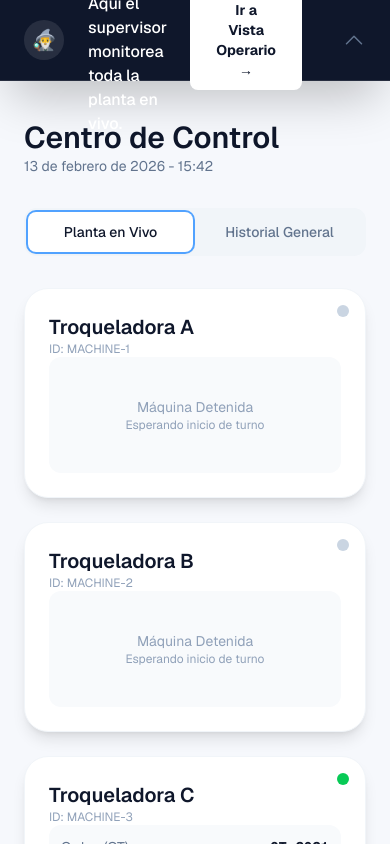
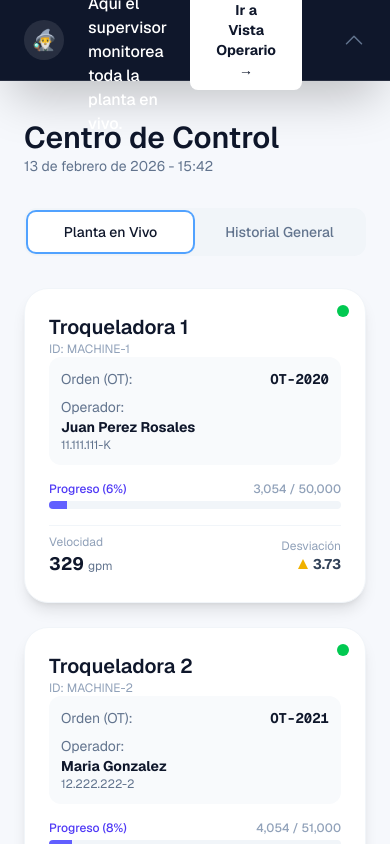
Before and after one commit to Dxeg0o/test_rahue, a Next.js app in the folder rahue/: page / in a window 390 px wide. Shown: the top 844 px of the page. Built offline with nearby package versions, Linux system fonts and the light colour scheme.

Commit message:
feat: Introduce machine stop tracking, enhanced order and performance metrics, and update UI for live time and grid layout.

```diff
--- a/rahue/src/app/page.tsx
+++ b/rahue/src/app/page.tsx
@@ -3,7 +3,7 @@
 import { useDemo } from "@/lib/demo-context";
 import { format } from "date-fns";
 import { es } from "date-fns/locale";
-import { useState } from "react";
+import { useState, useEffect } from "react";
 import {
   AreaChart,
   Area,
@@ -14,18 +14,6 @@ import {
   ResponsiveContainer
 } from "recharts";
 import { GeneralHistoryView } from "@/components/general-history-view";
-
-// --- Mock Data ---
-const performanceData = [
-  { time: "08:00", speed: 45, target: 50 },
-  { time: "09:00", speed: 52, target: 50 },
-  { time: "10:00", speed: 60, target: 50 },
-  { time: "11:00", speed: 20, target: 50 },
-  { time: "12:00", speed: 65, target: 50 },
-  { time: "13:00", speed: 62, target: 50 },
-];
-
-
 
 export default function HomePage() {
   const { machines } = useDemo();
@@ -38,6 +26,14 @@ export default function HomePage() {
 
   // Detail View Sub-tabs
   const [detailTab, setDetailTab] = useState<"production" | "quality" | "stops">("production");
+  const [mounted, setMounted] = useState(false);
+  const [currentTime, setCurrentTime] = useState<Date>(new Date());
+
+  useEffect(() => {
+    setMounted(true);
+    const interval = setInterval(() => setCurrentTime(new Date()), 1000);
+    return () => clearInterval(interval);
+  }, []);
 
   const selectedMachine = machines.find(m => m.id === selectedMachineId);
 
@@ -66,7 +62,7 @@ export default function HomePage() {
                     {selectedMachineId ? selectedMachine?.name : "Centro de Control"}
                 </h1>
                 <p className="text-sm text-slate-500">
-                    {format(new Date(), "PPP - HH:mm", { locale: es })}
+                    {mounted ? format(currentTime, "PPP - HH:mm", { locale: es }) : "Cargando fecha..."}
                 </p>
             </div>
         </div>
@@ -96,11 +92,20 @@ export default function HomePage() {
 
       {/* 1. LIVE VIEW (GRID) */}
       {!selectedMachineId && activeView === "live" && (
-        <section className="grid grid-cols-1 gap-6 md:grid-cols-2 lg:grid-cols-3 animate-in fade-in slide-in-from-bottom-4 duration-500">
+        <section className="grid grid-cols-1 gap-6 md:grid-cols-2 lg:grid-cols-4 animate-in fade-in slide-in-from-bottom-4 duration-500">
           {machines.map((machine) => {
              const progress = machine.order && machine.order.targetUnits
                 ? getProgress(machine.metrics.totalUnits, machine.order.targetUnits)
                 : 0;
+
+             // Calculate Traffic Light based on Std Dev
+             const stdDev = machine.metrics.standardDeviation || 0;
+             let trafficColor = "text-green-500";
+             if (stdDev > 4) trafficColor = "text-red-500";
+             else if (stdDev > 2) trafficColor = "text-yellow-500";
+
+             // Triangle shape for traffic light container or icon
+             // Using a triangle SVG icon next to the indicator
 
              return (
                 <div
@@ -122,9 +127,12 @@ export default function HomePage() {
                                     <span className="text-slate-500">Orden (OT):</span>
                                     <span className="font-mono font-bold text-slate-900">{machine.order.id}</span>
                                 </div>
-                                <div className="flex justify-between text-sm">
+                                <div className="flex flex-col text-sm">
                                     <span className="text-slate-500">Operador:</span>
-                                    <span className="font-bold text-slate-900">{machine.order.operatorRut}</span>
+                                    <span className="font-bold text-slate-900 truncate">
+                                        {machine.order.operatorName}
+                                    </span>
+                                    <span className="text-xs text-slate-500">{machine.order.operatorRut}</span>
                                 </div>
                             </div>
 
@@ -142,10 +150,22 @@ export default function HomePage() {
                                 </div>
                             </div>
 
-                            {/* Speed Mini-Indicator */}
+                            {/* Speed & Std Dev Indicator */}
                             <div className="pt-2 border-t border-slate-100 flex items-center justify-between">
-                                <span className="text-xs text-slate-400">Velocidad Actual</span>
-                                <span className="text-lg font-bold text-slate-900">{machine.metrics.currentSpeed} <span className="text-xs font-normal text-slate-500">gpm</span></span>
+                                <div>
+                                    <p className="text-xs text-slate-400">Velocidad</p>
+                                    <p className="text-lg font-bold text-slate-900">{machine.metrics.currentSpeed} <span className="text-xs font-normal text-slate-500">gpm</span></p>
+                                </div>
+                                <div className="flex flex-col items-end">
+                                     <p className="text-xs text-slate-400">Desviación</p>
+                                     <div className="flex items-center gap-1">
+                                        {/* Triangle Icon */}
+                                        <svg width="12" height="12" viewBox="0 0 24 24" fill="currentColor" className={trafficColor}>
+                                            <path d="M12 2L2 22h20L12 2z" />
+                                        </svg>
+                                        <span className="text-sm font-bold text-slate-700">{stdDev.toFixed(2)}</span>
+                                     </div>
+                                </div>
                             </div>
                         </div>
                     ) : (
@@ -184,7 +204,7 @@ export default function HomePage() {
                   {selectedMachine.order && (
                       <div className="mt-4 space-y-1">
                           <p className="text-slate-400">Orden de Trabajo: <span className="text-white font-mono text-lg">{selectedMachine.order.id}</span></p>
-                          <p className="text-slate-400">Operador: <span className="text-white">{selectedMachine.order.operatorRut}</span></p>
+                          <p className="text-slate-400">Operador: <span className="text-white">{selectedMachine.order.operatorName} - {selectedMachine.order.operatorRut}</span></p>
                       </div>
                   )}
                </div>
@@ -201,6 +221,12 @@ export default function HomePage() {
                                 {selectedMachine.order?.targetUnits ? getProgress(selectedMachine.metrics.totalUnits, selectedMachine.order.targetUnits) : 0}%
                            </p>
                        </div>
+                       <div>
+                           <p className="text-slate-400 text-sm uppercase tracking-wider">ETA</p>
+                           <p className="text-6xl font-black text-emerald-400">
+                                14:30
+                           </p>
+                       </div>
                    </div>
                )}
             </div>
@@ -208,7 +234,7 @@ export default function HomePage() {
             {/* Inner Tabs for "Information Types" */}
              <div className="border-b border-slate-200">
                 <nav className="-mb-px flex space-x-8" aria-label="Tabs">
-                  {['production', 'quality', 'stops'].map((tab) => (
+                  {['production', 'stops'].map((tab) => (
                     <button
                       key={tab}
                       onClick={() => setDetailTab(tab as "production" | "quality" | "stops")}
@@ -220,8 +246,7 @@ export default function HomePage() {
                       `}
                     >
                       {tab === 'production' && 'Producción en Vivo'}
-                      {tab === 'quality' && 'Control de Calidad'}
-                      {tab === 'stops' && 'Micro-Paradas'}
+                      {tab === 'stops' && 'Paradas'}
                     </button>
                   ))}
                 </nav>
@@ -232,10 +257,10 @@ export default function HomePage() {
                  {detailTab === "production" && (
                      <div className="grid grid-cols-1 lg:grid-cols-3 gap-6">
                         <div className="lg:col-span-2 rounded-3xl border border-slate-200 bg-white p-6 shadow-sm">
-                            <h3 className="mb-6 font-bold text-slate-900">Velocidad en Tiempo Real</h3>
+                            <h3 className="mb-6 font-bold text-slate-900">Velocidad en Tiempo Real (GPM)</h3>
                             <div className="h-[300px] w-full">
                                 <ResponsiveContainer width="100%" height="100%">
-                                    <AreaChart data={selectedMachine.history && selectedMachine.history.length > 0 ? selectedMachine.history : [{time: format(new Date(), "HH:mm:ss"), speed: 0, target: 60}]}>
+                                    <AreaChart data={selectedMachine.history && selectedMachine.history.length > 0 ? selectedMachine.history : [{time: mounted ? format(currentTime, "HH:mm:ss") : "00:00:00", speed: 0, target: 60}]}>
                                         <defs>
                                             <linearGradient id="colorSpeed" x1="0" y1="0" x2="0" y2="1">
                                                 <stop offset="5%" stopColor="#6366f1" stopOpacity={0.3}/>
@@ -244,7 +269,7 @@ export default function HomePage() {
                                         </defs>
                                         <CartesianGrid strokeDasharray="3 3" vertical={false} />
                                         <XAxis dataKey="time" />
-                                        <YAxis domain={[0, 100]} />
+                                        <YAxis domain={[0, 400]} />
                                         <Tooltip />
                                         <Area type="monotone" dataKey="speed" stroke="#6366f1" fillOpacity={1} fill="url(#colorSpeed)" animationDuration={300} />
                                         <Area type="monotone" dataKey="target" stroke="#94a3b8" strokeDasharray="5 5" fill="none" />
@@ -255,30 +280,54 @@ export default function HomePage() {
                         <div className="space-y-6">
                             <div className="rounded-3xl border border-slate-200 bg-white p-6 shadow-sm">
                                 <h3 className="mb-4 font-bold text-slate-900">Indicadores Clave</h3>
-                                <ul className="space-y-4">
-                                    <li className="flex justify-between border-b pb-2">
-                                        <span className="text-slate-500">Unidades Producidas</span>
+
+                                <div className="space-y-6">
+                                    {/* Producción */}
+                                    <div>
+                                        <h4 className="text-xs font-bold text-slate-400 uppercase tracking-wider mb-2">Producción</h4>
+                                        <ul className="space-y-2">
+                                            <li className="flex justify-between border-b border-slate-100 pb-2">
+                                                <span className="text-slate-500 text-sm">Unidades Producidas</span>
                                                 <span className="font-bold text-slate-900">{selectedMachine.metrics.totalUnits.toLocaleString()}</span>
                                             </li>
-                                    <li className="flex justify-between border-b pb-2">
-                                        <span className="text-slate-500">Golpes Totales</span>
+                                            <li className="flex justify-between border-b border-slate-100 pb-2">
+                                                <span className="text-slate-500 text-sm">Golpes Totales</span>
                                                 <span className="font-bold text-slate-900">{selectedMachine.metrics.totalHits.toLocaleString()}</span>
                                             </li>
+                                            <li className="flex justify-between border-b border-slate-100 pb-2">
+                                                <span className="text-slate-500 text-sm">Meta OT</span>
+                                                <span className="font-bold text-slate-900">{selectedMachine.order?.targetUnits?.toLocaleString()}</span>
+                                            </li>
                                             <li className="flex justify-between pb-2">
-                                        <span className="text-slate-500">Meta Turno</span>
-                                        <span className="font-bold text-slate-900">{selectedMachine.order?.targetUnits?.toLocaleString()}</span>
+                                                <span className="text-slate-500 text-sm">Salidas por Golpe</span>
+                                                <span className="font-bold text-slate-900">{selectedMachine.metrics.outputsPerStroke}</span>
+                                            </li>
+                                        </ul>
+                                    </div>
+
+                                    {/* Rendimiento */}
+                                    <div>
+                                        <h4 className="text-xs font-bold text-slate-400 uppercase tracking-wider mb-2">Rendimiento Máquina</h4>
+                                        <ul className="space-y-2">
+                                             <li className="flex justify-between border-b border-slate-100 pb-2">
+                                                <span className="text-slate-500 text-sm">Velocidad Min/Max</span>
+                                                <span className="font-bold text-slate-900">
+                                                    {selectedMachine.metrics.minSpeed} / {selectedMachine.metrics.maxSpeed}
+                                                </span>
+                                            </li>
+                                            <li className="flex justify-between pb-2">
+                                                <span className="text-slate-500 text-sm">Desviación Estándar</span>
+                                                <span className={`font-bold ${
+                                                    (selectedMachine.metrics.standardDeviation || 0) > 3 ? "text-red-500" : "text-slate-900"
+                                                }`}>
+                                                    {selectedMachine.metrics.standardDeviation?.toFixed(2)}
+                                                </span>
                                             </li>
                                         </ul>
                                     </div>
                                 </div>
                             </div>
-                 )}
-
-                 {detailTab === "quality" && (
-                     <div className="rounded-3xl border border-slate-200 bg-white p-12 text-center shadow-sm">
-                         <div className="mx-auto w-16 h-16 bg-green-100 text-green-600 rounded-full flex items-center justify-center mb-4 text-2xl">✓</div>
-                         <h3 className="text-xl font-bold text-slate-900">Calidad: 100% Aprobada</h3>
-                         <p className="text-slate-500">No se han registrado rechazos en la OT actual.</p>
+                        </div>
                      </div>
                  )}
 
@@ -288,21 +337,28 @@ export default function HomePage() {
                           <table className="w-full text-left text-sm">
                               <thead className="bg-slate-50 uppercase text-xs text-slate-500">
                                   <tr>
-                                      <th className="px-4 py-2">Hora</th>
+                                      <th className="px-4 py-2">Hora Inicio</th>
+                                      <th className="px-4 py-2">Hora Término</th>
                                       <th className="px-4 py-2">Duración</th>
                                       <th className="px-4 py-2">Motivo</th>
                                   </tr>
                               </thead>
                               <tbody>
-                                  {performanceData.filter(d => d.speed < 30).map((stop, i) => (
-                                      <tr key={i} className="border-b">
-                                          <td className="px-4 py-3">{stop.time}</td>
-                                          <td className="px-4 py-3 font-medium text-red-600">5 min</td>
-                                          <td className="px-4 py-3 text-slate-500">Micro-parada (Velocidad Baja)</td>
+                                  {selectedMachine.stops && selectedMachine.stops.length > 0 ? (
+                                      selectedMachine.stops.map((stop, i) => (
+                                      <tr key={i} className="border-b last:border-0 hover:bg-slate-50">
+                                          <td className="px-4 py-3">{stop.startTime}</td>
+                                          <td className="px-4 py-3 text-slate-500 font-mono">{stop.endTime}</td>
+                                          <td className="px-4 py-3 font-medium text-slate-700">{stop.duration}</td>
+                                          <td className="px-4 py-3 text-slate-500">
+                                              <span className="px-2 py-1 rounded bg-slate-100 text-slate-600 text-xs font-medium">
+                                                  {stop.reason}
+                                              </span>
+                                          </td>
                                       </tr>
-                                  ))}
-                                  {performanceData.filter(d => d.speed < 30).length === 0 && (
-                                     <tr><td colSpan={3} className="px-4 py-8 text-center text-slate-400">Sin paradas registradas</td></tr>
+                                      ))
+                                  ) : (
+                                      <tr><td colSpan={4} className="px-4 py-8 text-center text-slate-400">Sin paradas registradas</td></tr>
                                   )}
                               </tbody>
                           </table>
--- a/rahue/src/lib/demo-context.tsx
+++ b/rahue/src/lib/demo-context.tsx
@@ -7,9 +7,18 @@ import { format } from "date-fns";
 
 export type OrderStatus = "IDLE" | "RUNNING" | "PAUSED" | "COMPLETED";
 
+export interface Stop {
+    id: string;
+    startTime: string;
+    endTime: string;
+    duration: string;
+    reason: string;
+}
+
 export interface ActiveOrder {
   id: string; // OT Number
-  operatorRut: string;
+  operatorName: string; // New: Name
+  operatorRut: string; // New: Rut
   outputs: number; // Salidas troqueladora
   targetUnits?: number; // Optional target
   startTime: Date;
@@ -21,6 +30,11 @@ export interface DemoMetrics {
   totalUnits: number; // hits * outputs
   hitsPerMinute: number;
   currentSpeed: number; // Hits per minute (instant)
+  // New indicators
+  minSpeed: number;
+  maxSpeed: number;
+  standardDeviation: number;
+  outputsPerStroke: number;
 }
 
 export interface HistoryPoint {
@@ -39,6 +53,7 @@ export interface MachineState {
   order: ActiveOrder | null;
   metrics: DemoMetrics;
   history: HistoryPoint[];
+  stops: Stop[]; // New: List of stops
   status: "IDLE" | "RUNNING";
   internalHits: number; // Float accumulator
 }
@@ -62,55 +77,98 @@ export function useDemo() {
   return context;
 }
 
+// --- Helper Functions ---
+const generateStops = (count: number): Stop[] => {
+    const reasons = ["Atasco de material", "Fallo sensor", "Cambio de bobina", "Ajuste de troquel", "Micro-parada"];
+    return Array.from({ length: count }).map((_, i) => {
+        const durationMin = Math.floor(Math.random() * 15) + 1;
+        const durationSec = Math.floor(Math.random() * 60);
+
+        // Generate Start Time
+        const startHour = Math.floor(Math.random() * (17 - 8) + 8);
+        const startMin = Math.floor(Math.random() * 60);
+        const startTimeStr = `${startHour.toString().padStart(2, '0')}:${startMin.toString().padStart(2, '0')}`;
+
+        // Calculate End Time
+        const totalStartMin = startHour * 60 + startMin;
+        const totalEndMin = totalStartMin + durationMin;
+        const endHour = Math.floor(totalEndMin / 60);
+        const endMin = totalEndMin % 60;
+        const endTimeStr = `${endHour.toString().padStart(2, '0')}:${endMin.toString().padStart(2, '0')}`;
+
+        return {
+            id: `stop-${i}`,
+            startTime: startTimeStr,
+            endTime: endTimeStr,
+            duration: `${durationMin} min ${durationSec} seg`,
+            reason: reasons[Math.floor(Math.random() * reasons.length)]
+        };
+    });
+};
+
 // --- Generator Helper ---
 
-const generateInitialMachines = (): MachineState[] => {
+const generateInitialMachines = (randomize: boolean = false): MachineState[] => {
     const machines: MachineState[] = [];
-    // User's Machine
-    machines.push({
-        id: "machine-1",
-        name: "Troqueladora A",
-        status: "IDLE",
-        order: null,
-        metrics: { totalHits: 0, totalUnits: 0, hitsPerMinute: 0, currentSpeed: 0 },
-        history: [],
-        internalHits: 0
-    });
 
-    // Simulated Machines (B-H)
-    const machineNames = ["B", "C", "D", "E", "F", "G", "H"];
-    machineNames.forEach((letter, i) => {
-        const isRunning = i % 3 !== 0; // Some random status
+    const operators = [
+        { name: "Juan Perez Rosales", rut: "11.111.111-K" },
+        { name: "Maria Gonzalez", rut: "12.222.222-2" },
+        { name: "Carlos Lopez", rut: "13.333.333-3" },
+        { name: "Ana Torres", rut: "14.444.444-4" },
+        { name: "Pedro Sanchez", rut: "15.555.555-5" },
+        { name: "Laura Diaz", rut: "16.666.666-6" },
+        { name: "Jorge Martinez", rut: "17.777.777-7" },
+        { name: "Claudia Ruiz", rut: "18.888.888-8" }
+    ];
+
+    // Create 8 machines
+    for (let i = 0; i < 8; i++) {
+        // Deterministic status for initial render
+        const isRunning = randomize ? (i !== 2 && i !== 6) : false;
         const initialHits = isRunning ? 1500 + (i * 500) : 0;
+
         machines.push({
-            id: `machine-${i + 2}`,
-            name: `Troqueladora ${letter}`,
+            id: `machine-${i + 1}`,
+            name: `Troqueladora ${i + 1}`,
             status: isRunning ? "RUNNING" : "IDLE",
             order: isRunning ? {
                 id: `OT-202${i}`,
-                operatorRut: `1${i}.456.789-k`,
-                outputs: 10,
+                operatorName: operators[i].name,
+                operatorRut: operators[i].rut,
+                outputs: 2, // Default outputs
                 targetUnits: 50000 + (i * 1000),
                 startTime: new Date(Date.now() - 3600000),
                 status: "RUNNING"
             } : null,
             metrics: {
                 totalHits: initialHits,
-                totalUnits: initialHits * 10,
+                totalUnits: initialHits * 2, // 2 outputs
                 hitsPerMinute: 350,
-                currentSpeed: isRunning ? 330 + (i * 5) : 0
+                currentSpeed: isRunning ? 330 + (i * 5) : 0,
+                minSpeed: isRunning ? 300 + (i * 2) : 0,
+                maxSpeed: isRunning ? 380 + (i * 2) : 0,
+                standardDeviation: isRunning ? parseFloat((Math.random() * 5 + 1).toFixed(2)) : 0,
+                outputsPerStroke: 2
             },
             history: [],
+            stops: isRunning ? generateStops(Math.floor(Math.random() * 3) + 2) : [],
             internalHits: initialHits
         });
-    });
+    }
 
     return machines;
 }
 
 export function DemoProvider({ children }: { children: ReactNode }) {
-  const [machines, setMachines] = useState<MachineState[]>(generateInitialMachines);
+  // Start with deterministic data (all IDLE) to match server
+  const [machines, setMachines] = useState<MachineState[]>(() => generateInitialMachines(false));
   const [step, setStep] = useState<DemoStep>("INTRO");
+
+  // On mount, switch to random data
+  useEffect(() => {
+      setMachines(generateInitialMachines(true));
+  }, []);
 
   // Simulation Loop (Runs every 1s)
   useEffect(() => {
@@ -166,10 +224,15 @@ export function DemoProvider({ children }: { children: ReactNode }) {
                 ...m,
                 internalHits: newInternalHits,
                 metrics: {
-                    ...m.metrics,
                     totalHits: newTotalHitsInt,
                     totalUnits: newTotalUnits,
-                    currentSpeed: newSpeed
+                currentSpeed: newSpeed,
+                    hitsPerMinute: 350, // Keep constant for demo or calc from speed
+                    // Preserve other metrics
+                    minSpeed: m.metrics.minSpeed,
+                    maxSpeed: m.metrics.maxSpeed,
+                    standardDeviation: m.metrics.standardDeviation,
+                    outputsPerStroke: m.metrics.outputsPerStroke
                 },
                 history: newHistory
             };
@@ -187,6 +250,7 @@ export function DemoProvider({ children }: { children: ReactNode }) {
             status: "RUNNING",
             order: {
                 id: ot,
+                operatorName: "Juan Perez (Default)", // Default for manual start
                 operatorRut: rut,
                 outputs: outputs,
                 targetUnits: target,
@@ -197,8 +261,13 @@ export function DemoProvider({ children }: { children: ReactNode }) {
                 totalHits: 0,
                 totalUnits: 0,
                 hitsPerMinute: 350,
-                currentSpeed: 340 // Start speed
+                currentSpeed: 340, // Start speed
+                minSpeed: 300,
+                maxSpeed: 380,
+                standardDeviation: 1.5,
+                outputsPerStroke: outputs
             },
+            stops: [],
             history: [], // Reset history on new run
             internalHits: 0
         }
@@ -225,7 +294,7 @@ export function DemoProvider({ children }: { children: ReactNode }) {
   };
 
   const resetDemo = () => {
-     setMachines(generateInitialMachines());
+     setMachines(generateInitialMachines(true));
      setStep("INTRO");
   }
 
```
Lines whose indentation alone changed are shown as unchanged.
